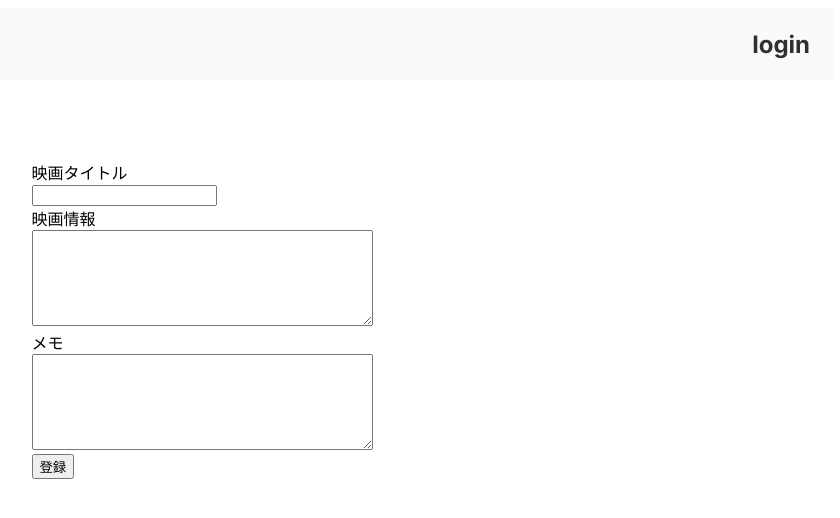
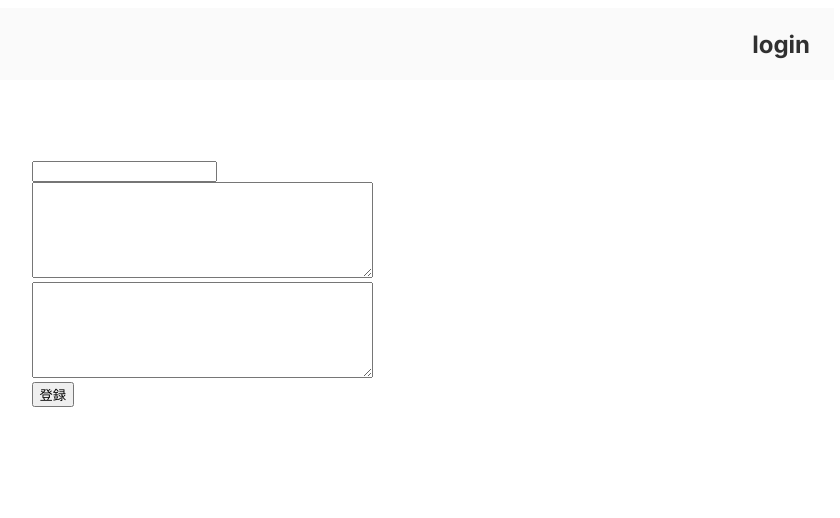
Before and after one commit to hagitaku/movie_management, a Next.js app in the folder frontend/projects/: page /register in a window 1280 px wide. Shown: the top 518 px of the page, without its empty margins (438-1278 px from the left). Built offline with nearby package versions, Linux system fonts and the light colour scheme.

Commit message:
propsの内容の命名を修正

```diff
--- a/frontend/projects/src/app/components/form/TextBox/TextBox.tsx
+++ b/frontend/projects/src/app/components/form/TextBox/TextBox.tsx
@@ -1,16 +1,19 @@
 import style from "./TextBox.module.css";
 
 type TextBoxProps = {
-    textBoxName: string;
-    textBoxLabel: string;
-    textBoxType: string;
+    title: string;
+    name: string;
 }
 const TextBox = (props : TextBoxProps) =>{
+    const{
+        title,
+        name
+    } = props;
     return(
         <div className={style.form_group}>
-            <label htmlFor="name">{ props.textBoxName }</label>
+            <label htmlFor={name}>{ title }</label>
             <div className={style.form_input}>
-                <input name={props.textBoxLabel} type={props.textBoxType}></input>
+                <input id={name} name={name} type="text"></input>
             </div>
         </div>
     )
--- a/frontend/projects/src/app/components/form/TextBoxArea/TextBoxArea.tsx
+++ b/frontend/projects/src/app/components/form/TextBoxArea/TextBoxArea.tsx
@@ -1,17 +1,24 @@
 import style from "./TextBoxArea.module.css";
+import { UseFormRegister } from "react-hook-form";
 
 type TextBoxAreaProps = {
-    textBoxAreaName: string;
-    textBoxAreaLabel: string;
-    textBoxAreaRows: number;
-    textBoxAreaCols: number;
+    title: string;
+    name: string;
+    rows?: number;
+    cols?: number;
 }
 const TextBoxArea = (props : TextBoxAreaProps) =>{
+    const {
+        title,
+        name,
+        rows,
+        cols
+    } = props;
     return(
         <div className={style.form_group}>
-            <label htmlFor="name">{ props.textBoxAreaName }</label>
+            <label htmlFor={name}>{ title }</label>
             <div className={style.form_input}>
-                <textarea name={props.textBoxAreaLabel} rows={props.textBoxAreaRows} cols={props.textBoxAreaCols}></textarea>
+                <textarea name={name} rows={rows || 6} cols={cols || 40}></textarea>
             </div>
         </div>
     )
```
